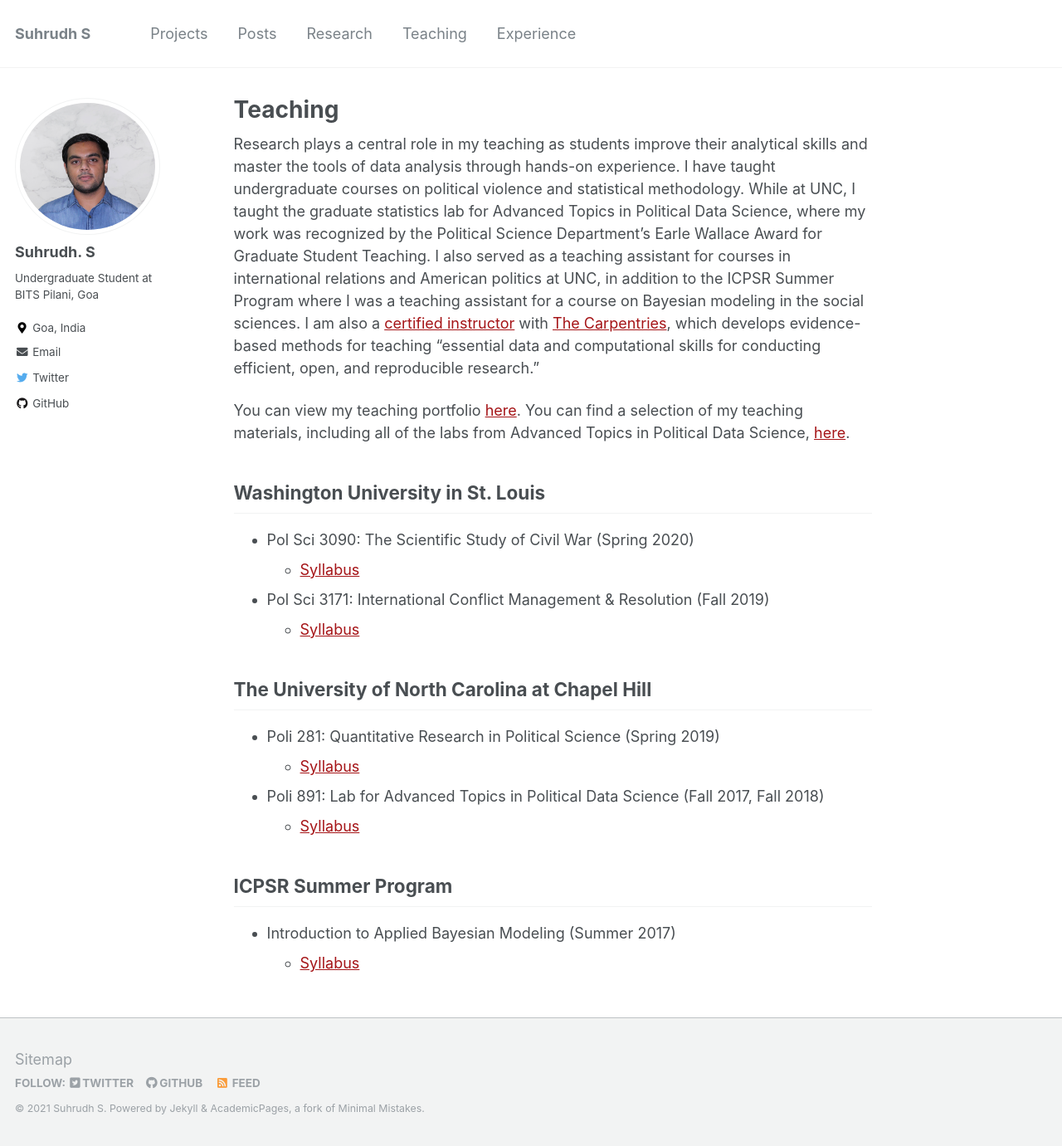
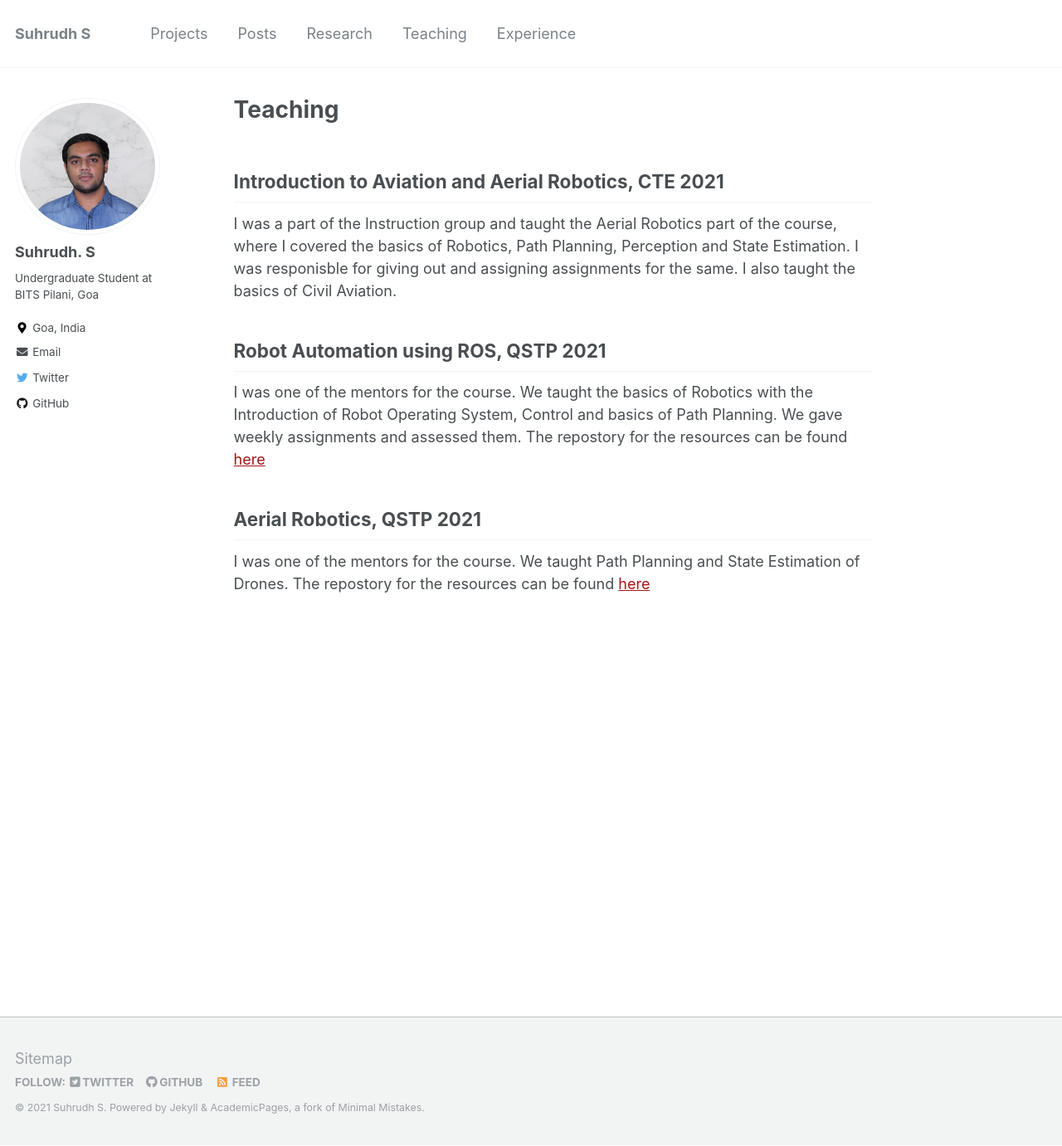
Before and after one commit to SuhrudhSarathy/SuhrudhSarathy.github.io, a Jekyll site: the page built from _pages/teaching.md, in a window 1280 px wide and 1381 px high. Shown: the whole window at 83% size. Built offline with Jekyll 4.4.1, drawn with Linux system fonts in a browser that asks for light colours.

Commit message:
added teaching

```diff
--- a/_pages/teaching.md
+++ b/_pages/teaching.md
@@ -3,38 +3,11 @@ permalink: /teaching/
 title: "Teaching"
 ---
 
-Research plays a central role in my teaching as students improve their
-analytical skills and master the tools of data analysis through hands-on
-experience. I have taught undergraduate courses on political violence and
-statistical methodology. While at UNC, I taught the graduate statistics lab for
-Advanced Topics in Political Data Science, where my work was recognized by the
-Political Science Department's Earle Wallace Award for Graduate Student
-Teaching. I also served as a teaching assistant for courses in international
-relations and American politics at UNC, in addition to the ICPSR Summer Program
-where I was a teaching assistant for a course on Bayesian modeling in the social
-sciences. I am also a
-[certified instructor](https://carpentries.org/instructors/#jayrobwilliams) with
-[The Carpentries](https://carpentries.org/), which develops evidence-based
-methods for teaching "essential data and computational skills for conducting
-efficient, open, and reproducible research."
+## Introduction to Aviation and Aerial Robotics, CTE 2021
+I was a part of the Instruction group and taught the Aerial Robotics part of the course, where I covered the basics of Robotics, Path Planning, Perception and State Estimation. I was responisble for giving out and assigning assignments for the same. I also taught the basics of Civil Aviation.
 
+## Robot Automation using ROS, QSTP 2021
+I was one of the mentors for the course. We taught the basics of Robotics with the Introduction of Robot Operating System, Control and basics of Path Planning. We gave weekly assignments and assessed them. The repostory for the resources can be found [here](https://github.com/ERC-BPGC/QSTP_Robot-Automation-using-ROS_2021)
 
-You can view my teaching portfolio [here](/files/pdf/teaching/Portfolio.pdf).
-You can find a selection of my teaching materials, including all of the labs
-from Advanced Topics in Political Data Science, [here](/teaching-materials).
-
-## Washington University in St. Louis
-- Pol Sci 3090: The Scientific Study of Civil War (Spring 2020)
-    - [Syllabus](/files/pdf/teaching/PS 3090 Syllabus.pdf)
-- Pol Sci 3171: International Conflict Management & Resolution (Fall 2019)
-    - [Syllabus](/files/pdf/teaching/PS 3171 Syllabus.pdf)
-
-## The University of North Carolina at Chapel Hill
-- Poli 281: Quantitative Research in Political Science (Spring 2019)
-    - [Syllabus](/files/pdf/teaching/POLI 281 Syllabus.pdf)
-- Poli 891: Lab for Advanced Topics in Political Data Science (Fall 2017, Fall 2018)
-    - [Syllabus](/files/pdf/teaching/POLI 891 Syllabus.pdf)
-
-## ICPSR Summer Program
-- Introduction to Applied Bayesian Modeling (Summer 2017)
-    - [Syllabus](/files/pdf/teaching/bayes2017.pdf)
+## Aerial Robotics, QSTP 2021
+I was one of the mentors for the course. We taught Path Planning and State Estimation of Drones. The repostory for the resources can be found [here](https://github.com/SuhrudhSarathy/QSTP_AerialRobotics_2021)
```
Also changed, not shown: _pages/about.md (+1 -1 lines).
